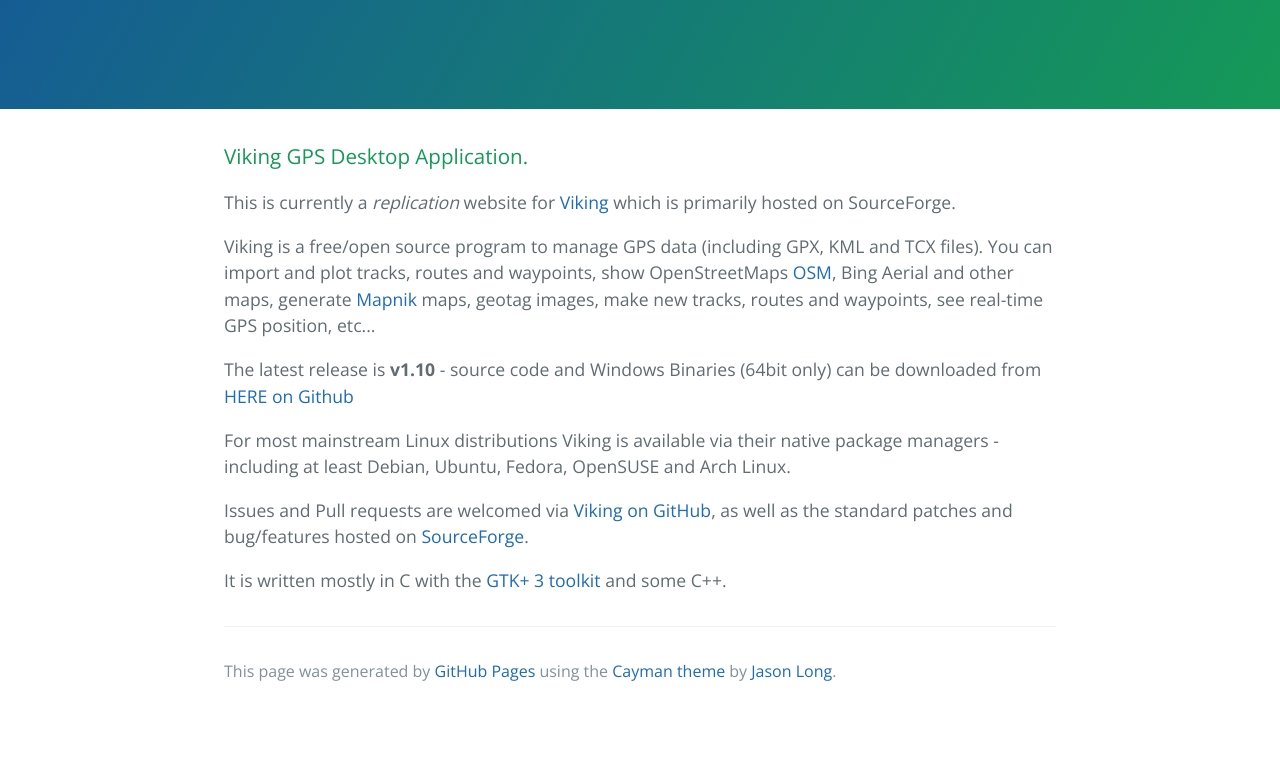
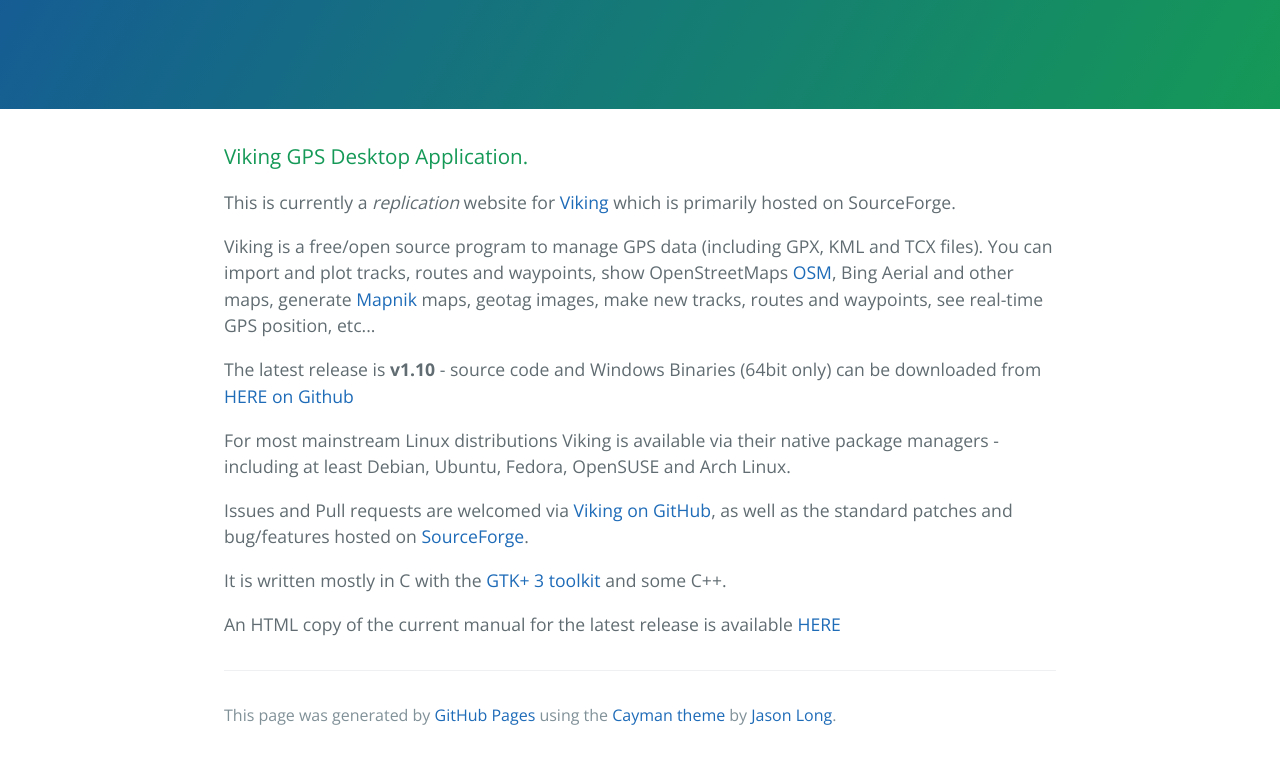
Before and after one commit to viking-gps/viking-gps.github.io, a plain HTML site: page index.html in a window 1280 px wide. Shown: the part 208-967 px from the top of the page. Before the commit the page ends 923 px from the top, so only its background shows below. Drawn offline with nearby package versions, Linux system fonts and the light colour scheme.

Commit message:
Github #218: Link to the Help

```diff
--- a/index.html
+++ b/index.html
@@ -31,6 +31,8 @@
 
 <p>It is written mostly in C with the <a href="https://www.gtk.org/">GTK+ 3 toolkit</a> and some C++.</p>
 
+<p>An HTML copy of the current manual for the latest release is available <a href="help/index.html">HERE</a></p>
+
       <footer class="site-footer">
 
         <span class="site-footer-credits">This page was generated by <a href="https://pages.github.com">GitHub Pages</a> using the <a href="https://github.com/jasonlong/cayman-theme">Cayman theme</a> by <a href="https://twitter.com/jasonlong">Jason Long</a>.</span>
```
